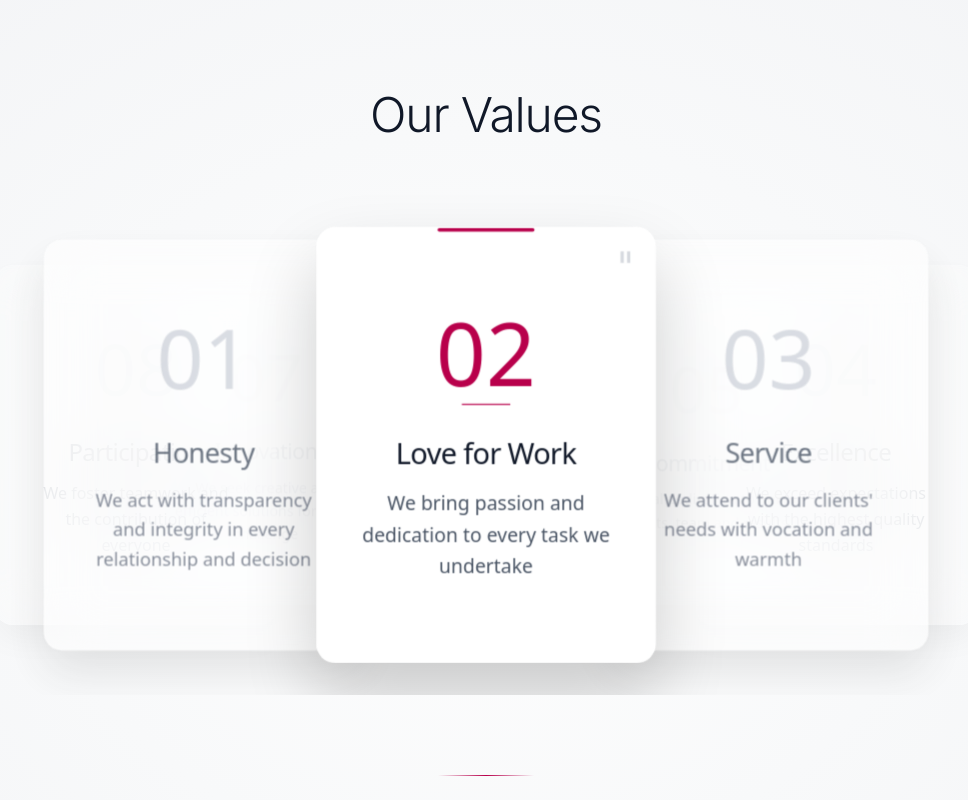
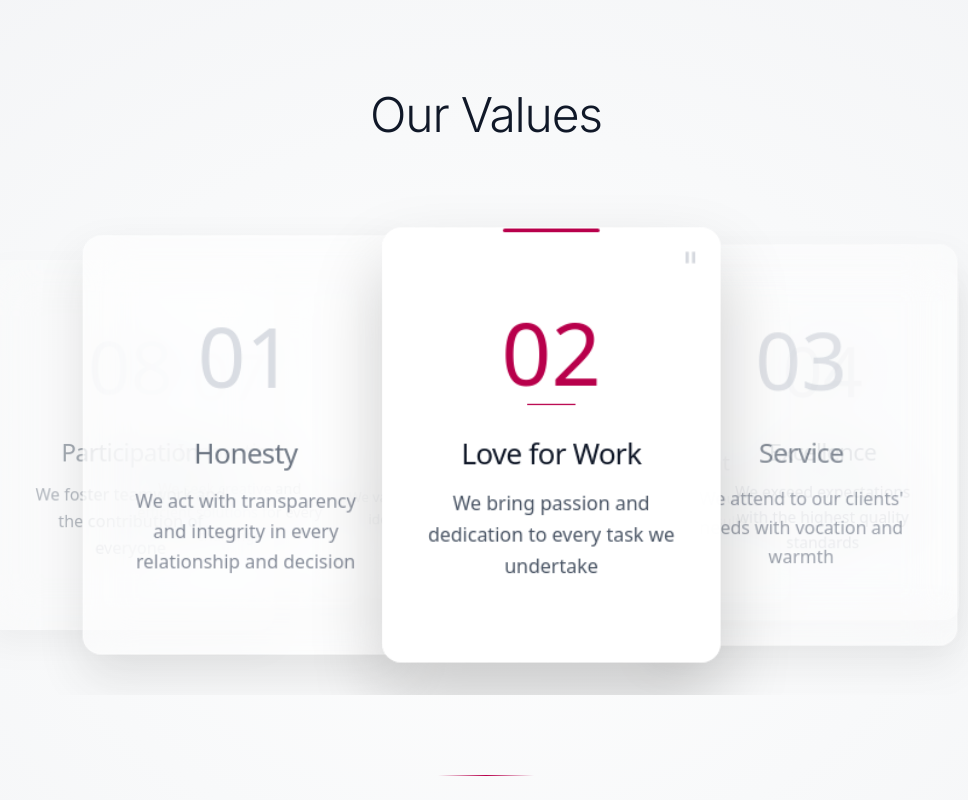
Before and after one commit to opavtech/opav-web, a Next.js app in the folder opav-frontend/: page /en/company in a window 1280 px wide. Shown: the part 880-1680 px from the top of the page, without its empty margins (154-1122 px from the left). Built offline with nearby package versions, Linux system fonts and the light colour scheme; no server answers.

Commit message:
fix: responsive

```diff
--- a/opav-frontend/app/[locale]/company/_components/CompanyValues.tsx
+++ b/opav-frontend/app/[locale]/company/_components/CompanyValues.tsx
@@ -1,7 +1,7 @@
 "use client";
 
 import { useTranslations } from "next-intl";
-import { motion } from "framer-motion";
+import { motion, useMotionValue, useAnimationFrame } from "framer-motion";
 import { useRef, useState, useEffect } from "react";
 
 const VALUES_KEYS = [
@@ -15,16 +15,19 @@ const VALUES_KEYS = [
   "values.value8",
 ];
 
+// Degrees per second (slow continuous rotation)
+const SPEED = 6;
+
 export default function CompanyValues() {
   const t = useTranslations("company");
   const sectionRef = useRef<HTMLElement>(null);
+  const rotationMV = useMotionValue(0);
   const [rotation, setRotation] = useState(0);
   const [isPaused, setIsPaused] = useState(false);
   const [isMounted, setIsMounted] = useState(false);
   const [isMobile, setIsMobile] = useState(false);
 
   const angleStep = 360 / VALUES_KEYS.length;
-  // Radio ajustado: xs=140, mobile=170, desktop=350
   const radius = isMobile
     ? typeof window !== "undefined" && window.innerWidth < 400
       ? 140
@@ -41,23 +44,20 @@ export default function CompanyValues() {
     return () => window.removeEventListener("resize", checkMobile);
   }, []);
 
-  useEffect(() => {
+  // Continuous rotation via requestAnimationFrame
+  useAnimationFrame((_, delta) => {
     if (!isMounted || isPaused) return;
-
-    const interval = setInterval(() => {
-      setRotation((prev) => prev - angleStep);
-    }, 4000);
-
-    return () => clearInterval(interval);
-  }, [isMounted, isPaused, angleStep]);
+    const next = rotationMV.get() - (SPEED * delta) / 1000;
+    rotationMV.set(next);
+    setRotation(next);
+  });
 
   const handleCardClick = (index: number) => {
     if (isPaused) {
-      // Segundo click: reanudar
       setIsPaused(false);
     } else {
-      // Primer click: pausar y centrar esa card
       const targetRotation = -index * angleStep;
+      rotationMV.set(targetRotation);
       setRotation(targetRotation);
       setIsPaused(true);
     }
@@ -98,13 +98,7 @@ export default function CompanyValues() {
             className="relative w-full h-full"
             style={{
               transformStyle: "preserve-3d",
-            }}
-            animate={{
-              rotateY: rotation,
-            }}
-            transition={{
-              duration: 1.2,
-              ease: "easeInOut",
+              rotateY: rotationMV,
             }}
           >
             {VALUES_KEYS.map((key, index) => {
--- a/opav-frontend/components/layout/Footer.tsx
+++ b/opav-frontend/components/layout/Footer.tsx
@@ -400,7 +400,7 @@ export default function Footer({ locale }: FooterProps) {
                 </li>
                 <li>
                   <Link
-                    href={`/${locale}/certificados`}
+                    href={`/${locale}/${locale === "en" ? "certifications" : "certificaciones"}`}
                     className="text-gray-400 hover:text-white transition-colors"
                   >
                     {t("certified")}
--- a/opav-frontend/components/layout/Header.tsx
+++ b/opav-frontend/components/layout/Header.tsx
@@ -413,7 +413,7 @@ export default function Header({ locale }: HeaderProps) {
             <div className="flex items-center justify-end gap-2 sm:gap-3">
               <LocalizedLink
                 href="vacantes"
-                className="px-2.5 sm:px-4 py-2 bg-[#d50058] text-white text-xs sm:text-sm font-semibold rounded-lg hover:bg-[#b30048] transition-all duration-200 transform hover:scale-105 shadow-md hover:shadow-lg whitespace-nowrap focus:outline-none focus-visible:ring-2 focus-visible:ring-white/50 focus-visible:ring-offset-0"
+                className="hidden sm:inline-flex px-4 py-2 bg-[#d50058] text-white text-sm font-semibold rounded-lg hover:bg-[#b30048] transition-all duration-200 transform hover:scale-105 shadow-md hover:shadow-lg whitespace-nowrap focus:outline-none focus-visible:ring-2 focus-visible:ring-white/50 focus-visible:ring-offset-0"
                 aria-label="Ver vacantes disponibles"
               >
                 {t("jobs")}
```
